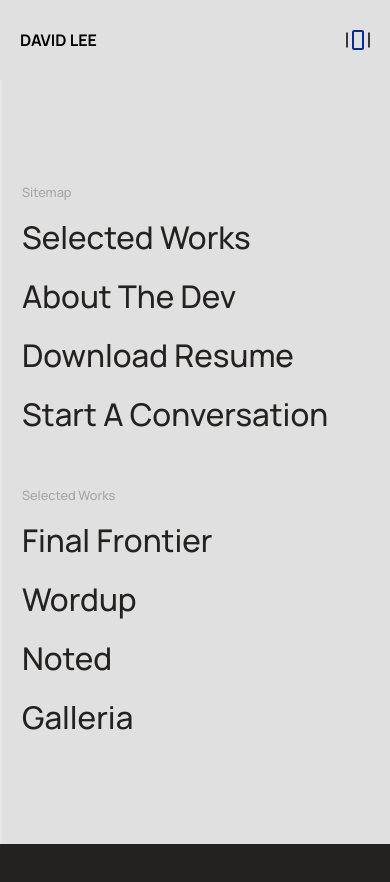
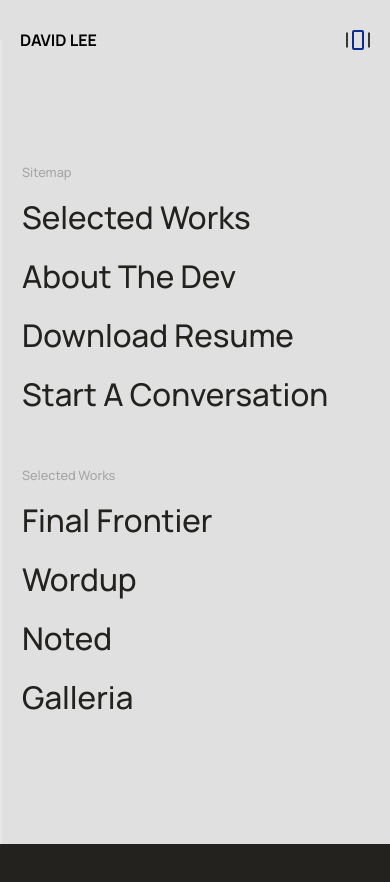
Before and after one commit to DLee1993/dev_portfolio, a React (Vite) app: page / in a window 390 px wide. Both pictures are taken after a click on the button "open menu". Shown: the top 882 px of the page. Built offline with nearby package versions, Linux system fonts and the light colour scheme.

Commit message:
lowered padding top, added tap highlight color for mobile

```diff
--- a/src/components/Menu.jsx
+++ b/src/components/Menu.jsx
@@ -58,7 +58,7 @@ const Menu = ({ setMenuOpen }) => {
             ref={menu}
             className="fixed top-0 left-0 z-40 flex w-screen h-screen"
         >
-            <section className="w-full lg:w-3/4 min-h-screen pt-20 sm:pt-0 flex justify-between items-center bg-csWhite componentPadding">
+            <section className="w-full lg:w-3/4 min-h-screen pt-10 sm:pt-0 flex justify-between items-center bg-csWhite componentPadding">
                 <aside className="hidden md:flex justify-center items-center w-full lg:w-3/5">
                     {hoverImage !== "" && (
                         <figure className="absolute h-96 p-10 bg-csGrey/10">
--- a/src/index.css
+++ b/src/index.css
@@ -3,6 +3,10 @@
 @tailwind utilities;
 
 @layer base {
+    html {
+        -webkit-tap-highlight-color: hsl(40, 78, 61);
+    }
+
     body {
         @apply font-Manrope bg-csBlack text-csWhite text-base;
     }
```
